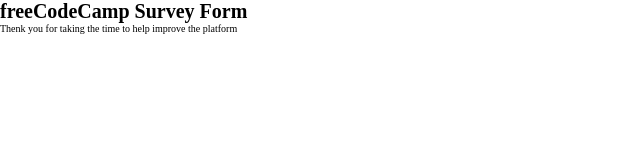
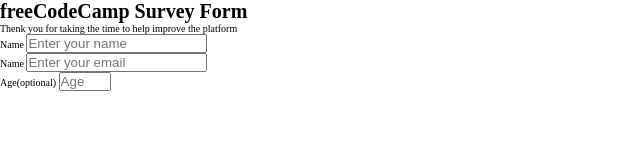
Before and after one commit to abuemkezeChu/survey-form, a plain HTML site: page index.html in a window 1280 px wide. Shown: the whole page, without its empty margins (0-640 px from the left). Drawn offline with Linux system fonts and the light colour scheme.

Commit message:
feat: user input fields

```diff
--- a/index.html
+++ b/index.html
@@ -12,6 +12,21 @@
       <h1 class="text-center" id="title">freeCodeCamp Survey Form</h1>
       <p class="description text-center" id="description">Thenk you for taking the time to help improve the platform</p>
     </header>
+    <!--FORM-->
+    <form action="submit" id="survey-form">
+      <div class="input-group">
+        <label for="" id="name-label">Name</label>
+        <input type="text" class="input-box" placeholder="Enter your name">
+      </div>
+      <div class="input-group">
+        <label for="" id="email-label">Name</label>
+        <input type="email" class="input-box" placeholder="Enter your email">
+      </div>
+      <div class="input-group">
+        <label for="" id="name-label">Age(optional)</label>
+        <input type="number" class="input-box" placeholder="Age" min="10" max="99">
+      </div>
+    </form>
   </div>
 </body>
 </html>
```
